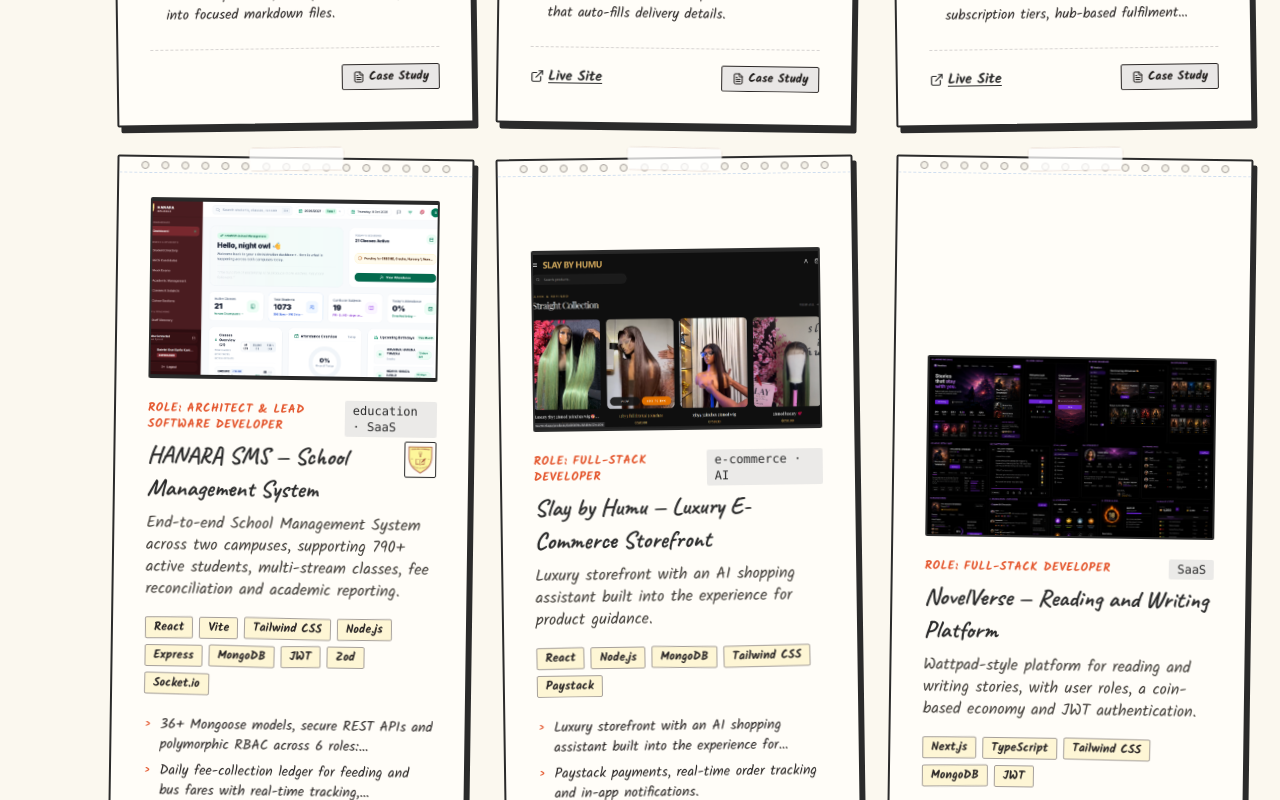
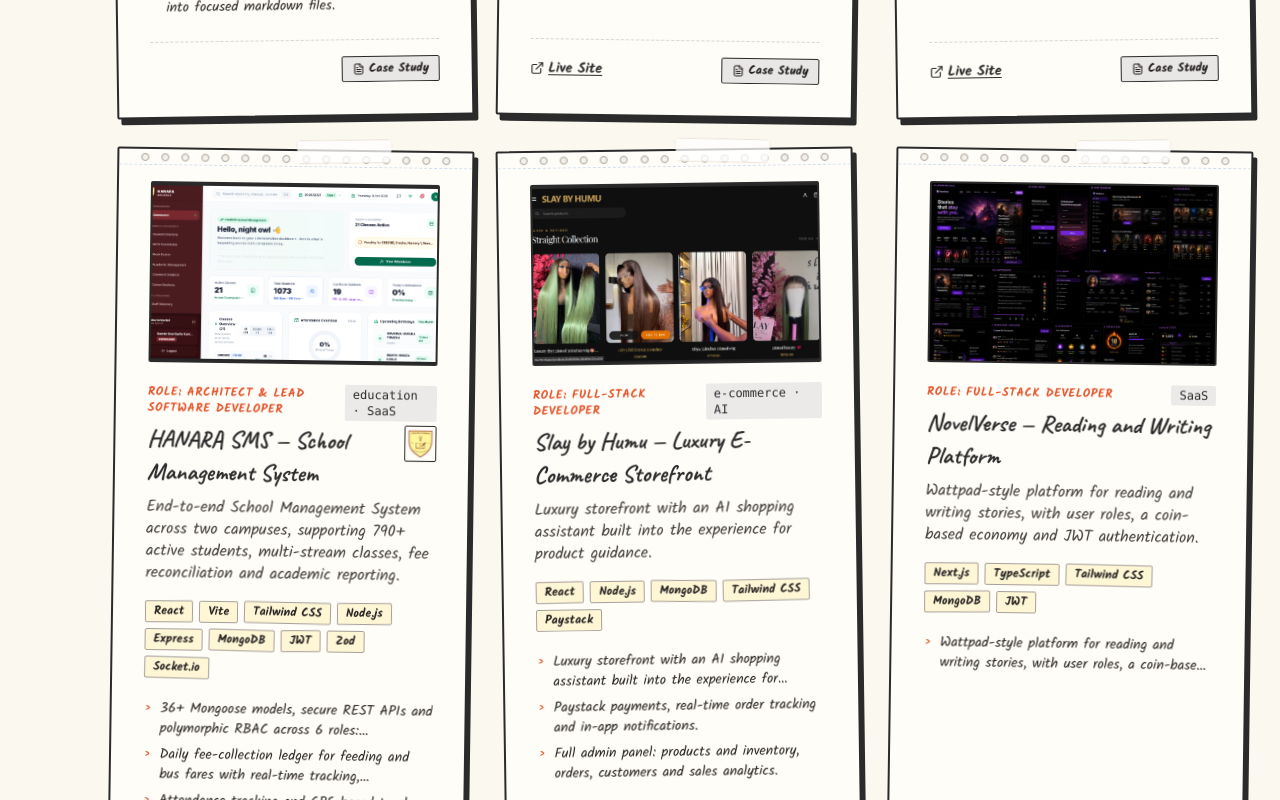
Before and after one commit to hmfareed/Portfolio-Revamp, a Next.js app: page / in a window 1280 px wide. Shown: the part 3020-3820 px from the top of the page. Built offline with nearby package versions, Linux system fonts and the light colour scheme.

Commit message:
fix(projects): align card screenshots to the top by removing flex wrapper gap on NovelVerse

```diff
--- a/src/themes/pencil/primitives/TornPageCard.tsx
+++ b/src/themes/pencil/primitives/TornPageCard.tsx
@@ -33,25 +33,26 @@ export const TornPageCard: React.FC<TornPageCardProps> = ({
       whileHover={shouldReduceMotion ? {} : { rotate: 0, y: -8, scale: 1.02 }}
       whileTap={shouldReduceMotion ? {} : { scale: 0.99 }}
       transition={{ type: 'spring', stiffness: 320, damping: 22 }}
-      className={`relative bg-[#FFFDF8] border-2 border-[#2B2B2B] rounded-xs shadow-[4px_6px_0px_#2B2B2B] hover:shadow-[6px_12px_0px_#2B2B2B] transition-shadow duration-300 p-6 md:p-8 ${className}`}
+      className={`relative bg-[#FFFDF8] border-2 border-[#2B2B2B] rounded-xs shadow-[4px_6px_0px_#2B2B2B] hover:shadow-[6px_12px_0px_#2B2B2B] transition-shadow duration-300 p-6 md:p-8 ${hasSpiralEdge ? 'pt-7 md:pt-8' : ''} ${className}`}
       style={{
         transformStyle: 'preserve-3d',
       }}
     >
-      {/* Top Masking Tape Strip with press-down animation */}
+      {/* Top Masking Tape Strip with press-down animation (absolute so it never acts as flex item) */}
       <motion.div
+        className="absolute -top-3 left-1/2 -translate-x-1/2 pointer-events-none z-20"
         initial={shouldReduceMotion ? {} : { scale: 1.25, opacity: 0 }}
         whileInView={{ scale: 1, opacity: 1 }}
         viewport={{ once: true }}
         transition={{ delay: 0.25, type: 'spring', stiffness: 350, damping: 18 }}
       >
-        <TapeStrip className="-top-3 left-1/2 -translate-x-1/2" angle={initialTilt > 0 ? -1.5 : 2} />
+        <TapeStrip angle={initialTilt > 0 ? -1.5 : 2} />
       </motion.div>
 
       {/* Spiral bound perforated edge at the top */}
       {hasSpiralEdge && (
         <div
-          className="absolute top-0 left-0 right-0 h-4 flex items-center justify-around px-4 pointer-events-none border-b border-dashed border-[#A9C5E8]/60 overflow-hidden"
+          className="absolute top-0 left-0 right-0 h-4 flex items-center justify-around px-4 pointer-events-none border-b border-dashed border-[#A9C5E8]/60 overflow-hidden z-10"
           aria-hidden="true"
         >
           {Array.from({ length: 16 }).map((_, i) => (
@@ -76,9 +77,7 @@ export const TornPageCard: React.FC<TornPageCardProps> = ({
         </motion.div>
       )}
 
-      <div className={hasSpiralEdge ? 'pt-2' : ''}>
-        {children}
-      </div>
+      {children}
     </motion.div>
   );
 };
--- a/src/themes/pencil/sections/ProjectsSection.tsx
+++ b/src/themes/pencil/sections/ProjectsSection.tsx
@@ -93,9 +93,9 @@ export const ProjectsSection: React.FC = () => {
                     ) : undefined
                   }
                 >
-                  <div className="flex flex-col">
+                  <div className="flex flex-col flex-1">
                     {/* Project Screenshot / Visual Sketch Frame */}
-                    <div className="relative w-full aspect-16/10 rounded-xs overflow-hidden border-2 border-[#2B2B2B] bg-stone-100 mb-5 shadow-inner">
+                    <div className={`relative w-full aspect-16/10 rounded-xs overflow-hidden border-2 border-[#2B2B2B] ${project.slug === 'novelverse' ? 'bg-[#0A0713]' : 'bg-stone-100'} mb-5 shadow-inner`}>
                       {project.image ? (
                         <Image
                           src={project.image}
```
